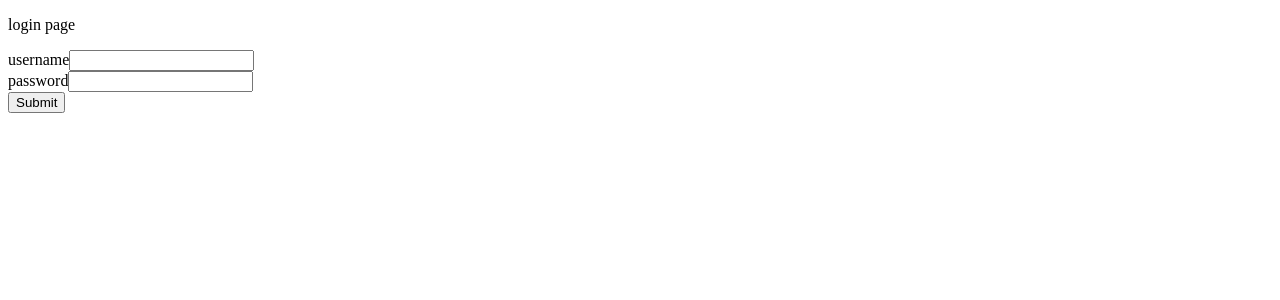
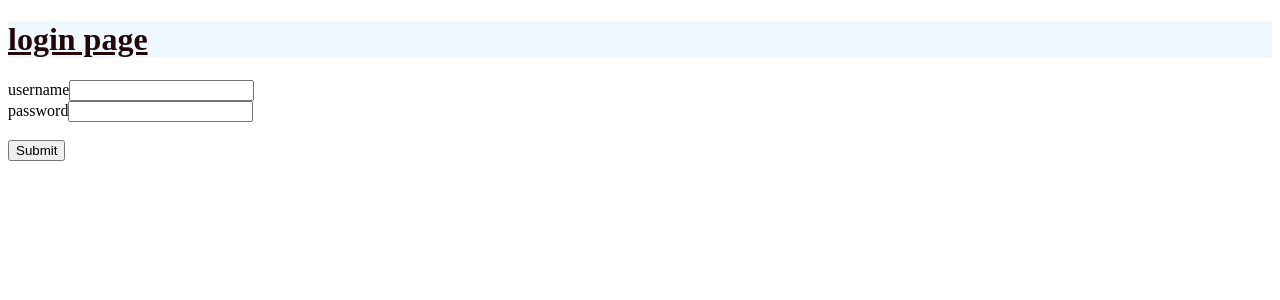
Before and after one commit to christy960/Ariel, a Django app: page / in a window 1280 px wide. Shown: the top 300 px of the page. Run offline with Django 4.2, Linux system fonts and the light colour scheme.

Commit message:
version4

```diff
--- a/ariel/settings.py
+++ b/ariel/settings.py
@@ -119,6 +119,9 @@
 # https://docs.djangoproject.com/en/4.0/howto/static-files/
 
 STATIC_URL = 'static/'
+STATICFILES_DIR=[
+    BASE_DIR/'rex/Static'
+]
 
 # Default primary key field type
 # https://docs.djangoproject.com/en/4.0/ref/settings/#default-auto-field
--- /dev/null
+++ b/rex/Static/Css/Cass.css
@@ -0,0 +1,4 @@
+h1{
+    border: 3px;
+    text-shadow: 3cm;
+}
--- a/rex/templates/vulko.html
+++ b/rex/templates/vulko.html
@@ -1,16 +1,24 @@
+{% load static %}
 <!DOCTYPE html>
 <html lang="en">
 <head>
+  <link rel="stylesheet" href="{% static 'Css/Cass.css'%}"
     <meta charset="UTF-8">
     <meta http-equiv="X-UA-Compatible" content="IE=edge">
     <meta name="viewport" content="width=device-width, initial-scale=1.0">
     <title>Document</title>
+    <style>
+      h1{
+        background-color: aliceblue;
+        text-decoration: double;
+      }
+    </style>
 </head>
 <body>
     <form action="" method="post">
-      <p>login page</p>
+      <h1 style= "color:rgb(34, 7, 7);text-align: left;"><u>login page</u></h1>
       username<input type="text"><br>
-      password<input type="password"><br>
+      password<input type="password"><br><br>
       <input type="submit" >
     </form>
 
```
